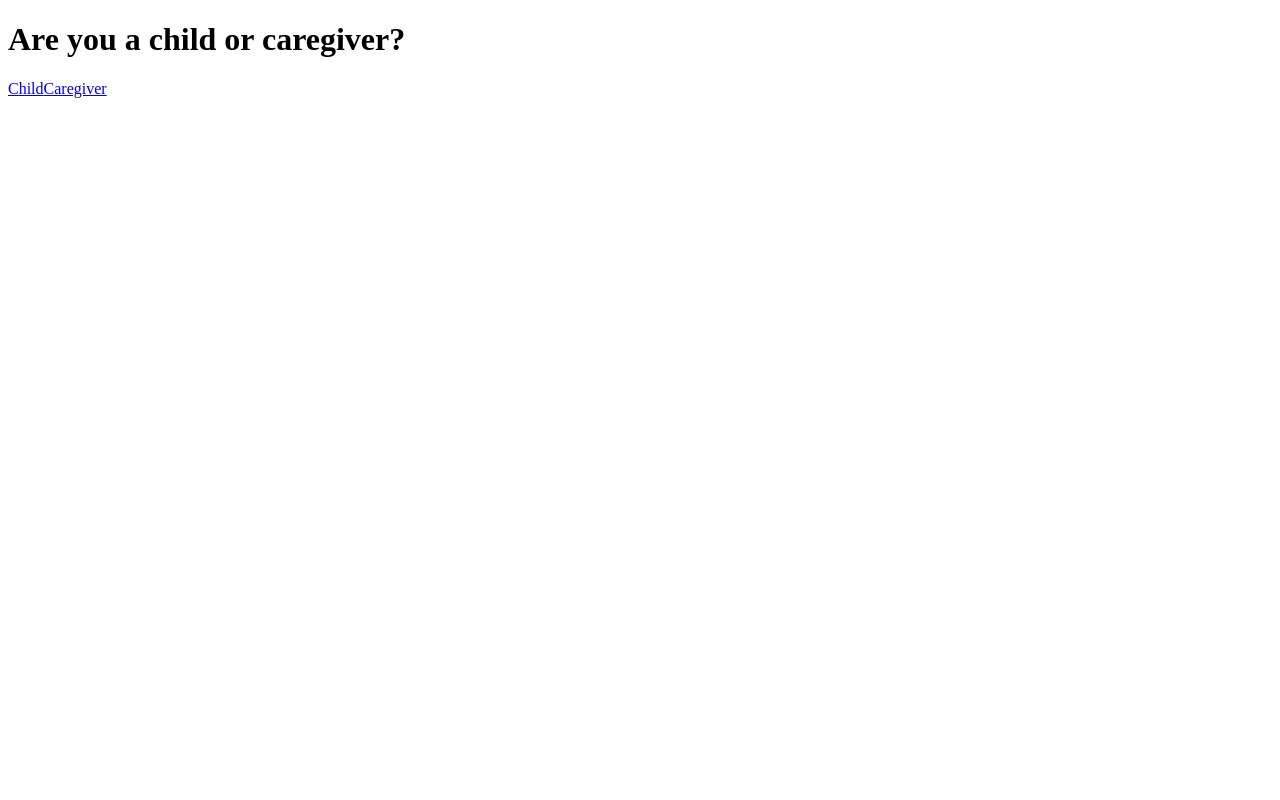
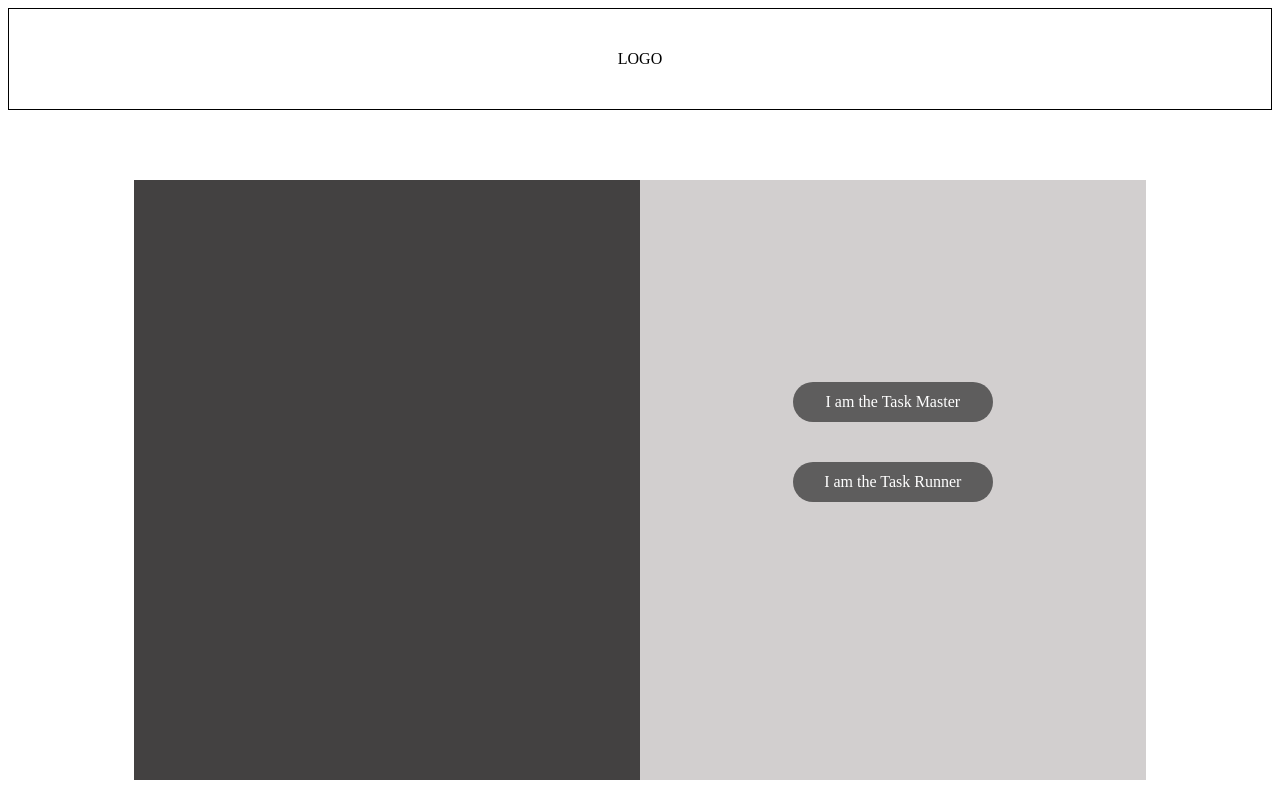
Before and after one commit to npereznyc/task-quest-frontend, a React (Create React App) app: page /login in a window 1280 px wide. Built offline with nearby package versions, Linux system fonts and the light colour scheme.

Commit message:
styled taskmaster page

```diff
--- a/src/App.js
+++ b/src/App.js
@@ -2,6 +2,7 @@ import Main from "./components/Main";
 import UserProvider from "./data/userContext";
 import { UserContext } from "./data/userContext";
 import { useState } from "react";
+import Header from "./components/Header";
 
 function App() {
   const { Provider: UserInfo } = UserContext;
@@ -19,6 +20,7 @@ function App() {
             setUser: setCurrentUser,
           }}
         >
+          <Header />
           <Main />
         </UserInfo>
       </UserProvider>
--- a/src/components/CaregiverDashboard/CaregiverNav.jsx
+++ b/src/components/CaregiverDashboard/CaregiverNav.jsx
@@ -4,8 +4,8 @@ import { Link } from 'react-router-dom'
 export default function CaregiverNav() {
     return (
         <nav>
-            <Link to="/quests">Today's Quests</Link> <br/>
-            <Link to="/tasksrewards">Tasks & Rewards</Link>
+            <Link to="/caregiverdashboard">Dashboard</Link> <br/>
+            <Link to="/tasksrewards">Quests & Rewards</Link>
         </nav>
     )
 }
--- a/src/components/CaregiverDashboard/ChildList.jsx
+++ b/src/components/CaregiverDashboard/ChildList.jsx
@@ -84,6 +84,7 @@ export default function ChildList(props) {
             <h1>
                 Loading...&nbsp;
                 <img
+                    width="200px"
                     className="spinner"
                     src="https://freesvg.org/img/1544764567.png"
                     alt="Loading animation"
--- /dev/null
+++ b/src/components/Header.jsx
@@ -0,0 +1,9 @@
+import React from 'react'
+
+const Header = () => {
+  return (
+    <div className='header'>LOGO</div>
+  )
+}
+
+export default Header
--- a/src/pages/WhoLogsIn.jsx
+++ b/src/pages/WhoLogsIn.jsx
@@ -1,19 +1,20 @@
-import React from 'react'
+import React from "react";
 import { Link } from "react-router-dom";
 
 const WhoLogsIn = () => {
   return (
-    <div>
-        <h1>Are you a child or caregiver?</h1>
-        <Link to={"/childlogin"}>
-          Child
+    <div className="whose-box">
+      <div className="random-box"></div>
+      <div className="whose-input-side">
+        <Link className="link task-master" to={"/caregiverlogin"}>
+          I am the Task Master
         </Link>
-        <Link to={"/caregiverlogin"}>
-          Caregiver
+        <Link className="link task-runner" to={"/childlogin"}>
+          I am the Task Runner
         </Link>
+      </div>
+    </div>
+  );
+};
 
-    </div>
-  )
-}
-
-export default WhoLogsIn
+export default WhoLogsIn;
--- a/src/style/login.css
+++ b/src/style/login.css
@@ -1,3 +1,11 @@
+.header{
+    height: 100px;
+    display: flex;
+    justify-content: center;
+    align-items: center;
+    border: 1px solid black;
+    margin-bottom: 70px;
+}
 .home-box {
   background-color: rgb(195, 195, 195);
   width: 75%;
@@ -35,16 +43,20 @@
   width: 20vw;
 }
 /* CAREGIVER LOGIN */
-.login-page, .register-page{
+.login-page,
+.register-page,
+.whose-box {
   display: flex;
   justify-content: center;
 }
-.random-box{
+.random-box {
   width: 40%;
   height: 600px;
   background-color: rgb(67, 65, 65);
 }
-.login-side, .register-side{
+.login-side,
+.register-side,
+.whose-input-side {
   width: 40%;
   height: 600px;
   display: flex;
@@ -52,58 +64,81 @@
   background-color: rgb(210, 207, 207);
 }
 
-.login-title{
+.login-title {
   margin: 10px 10px 10px 10px;
 }
-.register-title{
+.register-title {
   margin: 60px 10px 10px 4vw;
   display: flex;
   justify-content: space-between;
 }
-.login-form, .register-form{
+.login-form,
+.register-form {
   display: flex;
   justify-content: center;
   flex-direction: column;
   margin: 0 4vw;
 }
-.auth-log{
+.auth-log {
   background-color: rgb(123, 122, 122);
   color: white;
   border: none;
   width: 12vw;
   height: 30px;
   border-radius: 30px;
-
 }
-.login-btn, .register-btn{
+.login-btn,
+.register-btn {
   display: flex;
   justify-content: center;
   border-radius: 30%;
 }
-.two-other-register{
+.two-other-register {
   display: flex;
   justify-content: center;
-
 }
-.or{
+.or {
   text-align: center;
 }
-.other-register{
+.other-register {
   display: flex;
   flex-direction: column;
   align-self: center;
   justify-content: flex-end;
 }
-.apple-sign, .google-sign{
+.apple-sign,
+.google-sign {
   height: 30px;
   width: 8vw;
   margin: 0 10px;
   border-radius: 30px;
   background-color: rgb(126, 126, 126);
 }
-.already-account{
+.already-account {
   text-align: center;
   color: black;
   margin-top: auto;
   margin-bottom: 40px;
 }
+/* TASKMASTER */
+
+.task-master, .task-runner{
+    text-align: center;
+    background-color: rgb(94, 93, 93);
+    color: white;
+    height: 40px;
+    display: flex;
+    justify-content: center;
+    align-items: center;
+    border-radius: 30px;
+}
+.task-master {
+    width: 200px;
+    margin: 0 auto;
+    margin-top: 40%;
+    margin-bottom: 40px;
+}
+.task-runner{
+    width: 200px;
+    margin: 0 auto;
+}
```
Lines whose indentation alone changed are shown as unchanged.
